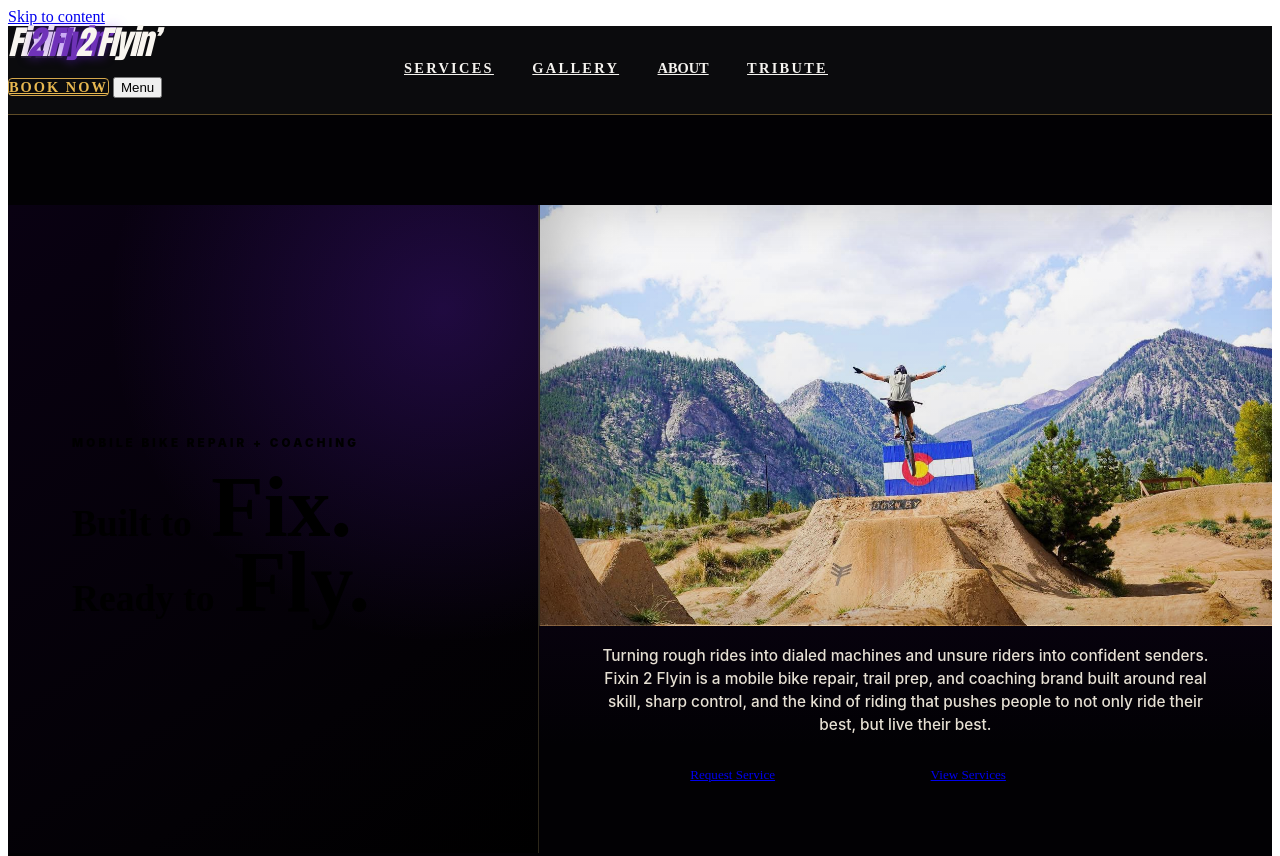
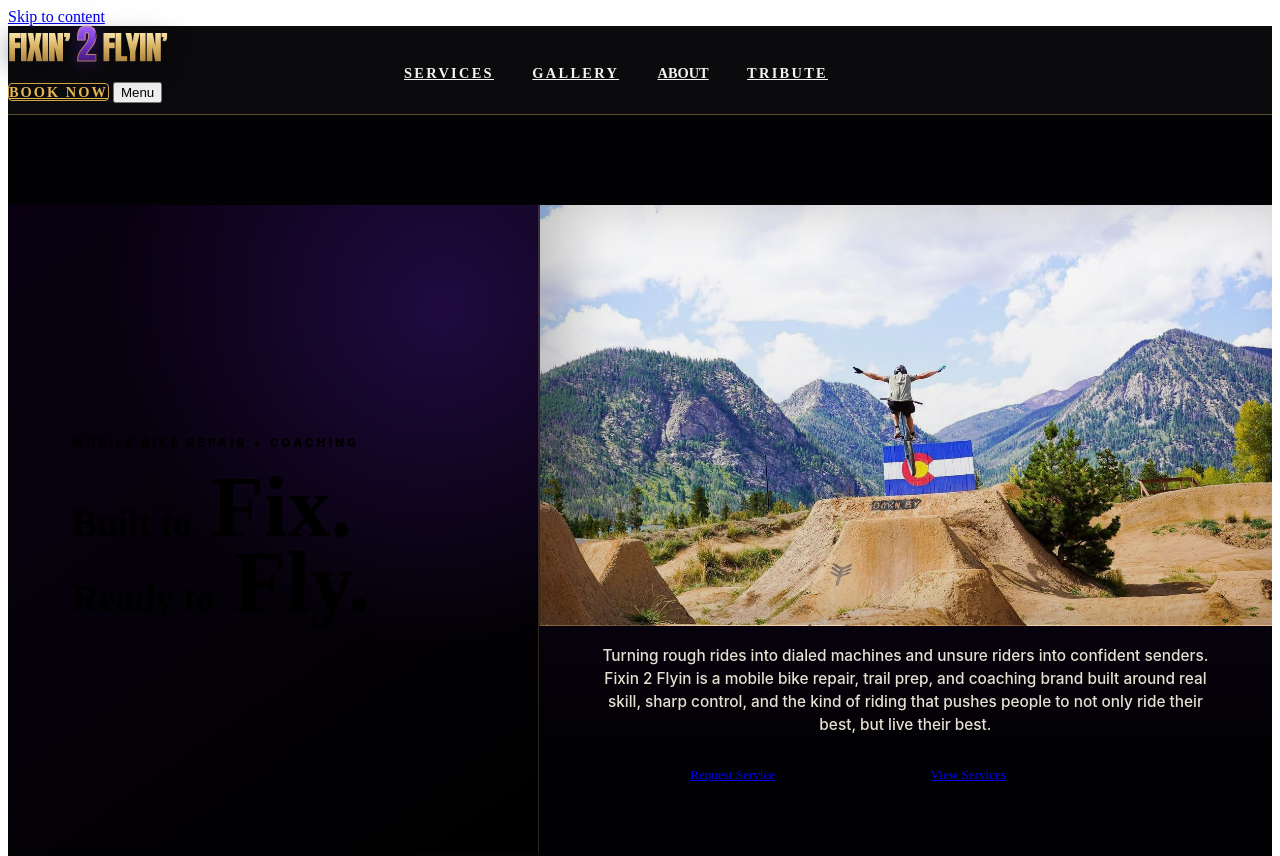
Before and after one commit to kaylamc418/Fixin2flyin, a website: page index.html in a window 1280 px wide. Shown: the top 856 px of the page. Drawn offline with Linux system fonts and the light colour scheme.

Commit message:
Refine navbar with cohesive gold and purple brand wordmark

```diff
--- a/index.html
+++ b/index.html
@@ -17,6 +17,76 @@
   <link rel="preload" as="image" href="assets/lumi-stick.jpg" />
   <link rel="preload" as="image" href="assets/dom-mama.jpg" />
   <link rel="stylesheet" href="styles.css" />
+  <style>
+    /* Cohesive gold/purple navigation wordmark. Navigation only. */
+    .brand-mark::before,
+    .brand-mark::after { content: none !important; }
+
+    .brand-logo-full { display: none !important; }
+
+    .brand-wordmark {
+      display: inline-flex;
+      align-items: baseline;
+      gap: .18em;
+      white-space: nowrap;
+      font-family: Impact, Haettenschweiler, "Arial Narrow Bold", sans-serif;
+      font-size: clamp(1.7rem, 2.6vw, 3rem);
+      font-style: normal;
+      font-weight: 900;
+      line-height: .9;
+      letter-spacing: -.035em;
+      text-transform: uppercase;
+      filter: drop-shadow(0 5px 12px rgba(0,0,0,.55));
+    }
+
+    .brand-wordmark__gold {
+      color: transparent;
+      background: linear-gradient(180deg, #f5df9a 0%, #d4a74c 46%, #9c7028 100%);
+      -webkit-background-clip: text;
+      background-clip: text;
+      text-shadow: 0 1px 0 rgba(255,255,255,.12);
+    }
+
+    .brand-wordmark__two {
+      position: relative;
+      display: inline-block;
+      margin-inline: .02em;
+      font-size: 1.22em;
+      color: transparent;
+      background: linear-gradient(180deg, #a96cff 0%, #6f32b8 52%, #39145e 100%);
+      -webkit-background-clip: text;
+      background-clip: text;
+      -webkit-text-stroke: 1px rgba(220,174,86,.68);
+      text-shadow: 0 0 16px rgba(125,43,255,.42);
+      transition: filter 280ms ease, transform 280ms ease;
+    }
+
+    .brand-mark:hover .brand-wordmark__two,
+    .brand-mark:focus-visible .brand-wordmark__two {
+      transform: translateY(-1px) scale(1.035);
+      filter: brightness(1.15) drop-shadow(0 0 10px rgba(125,43,255,.72));
+    }
+
+    .nav-menu a:nth-child(2),
+    .nav-menu a:nth-child(6),
+    .nav-menu a:nth-child(7) { display: none !important; }
+
+    .nav-menu a:nth-child(1) { order: 1; }
+    .nav-menu a:nth-child(5) { order: 2; }
+    .nav-menu a:nth-child(4) { order: 3; font-size: 0; }
+    .nav-menu a:nth-child(4)::before { content: "About"; font-size: .9rem; }
+    .nav-menu a:nth-child(3) { order: 4; }
+
+    @media (max-width: 980px) {
+      .brand-wordmark { font-size: clamp(1.3rem, 5.6vw, 2rem); }
+      .nav-menu a:nth-child(4)::before { font-size: .82rem; }
+    }
+
+    @media (max-width: 520px) {
+      .brand-wordmark { font-size: 1.08rem; }
+      .brand-wordmark__two { font-size: 1.2em; }
+    }
+  </style>
 </head>
 <body>
   <a class="skip-link" href="#main">Skip to content</a>
@@ -25,6 +95,11 @@
     <nav class="nav-shell" aria-label="Primary navigation">
       <a class="brand-mark" href="#top" aria-label="Fixin 2 Flyin home">
         <img class="brand-logo-full" src="assets/header-logo-full.png" alt="" aria-hidden="true" />
+        <span class="brand-wordmark" aria-hidden="true">
+          <span class="brand-wordmark__gold">Fixin’</span>
+          <span class="brand-wordmark__two">2</span>
+          <span class="brand-wordmark__gold">Flyin’</span>
+        </span>
       </a>
       <div class="nav-menu" id="nav-menu">
         <a href="#services">Services</a>
@@ -104,30 +179,12 @@
           <h2 id="services-title">Repair the bike. Build the rider.</h2>
           <p class="section-lede">Fixin’ 2 Flyin’ combines convenient mobile bicycle service with practical mountain bike coaching. Dom provides on-site repair, tune-ups, brake and gear adjustments, trail preparation, and personalized riding guidance without requiring riders to transport their bikes to a traditional shop.</p>
           <div class="service-list service-list-wide">
-            <article>
-              <h3>Mobile Bike Repair</h3>
-              <p>On-site tune-ups, adjustments, basic maintenance, and ride-readiness checks.</p>
-            </article>
-            <article>
-              <h3>Trail Prep</h3>
-              <p>Pre-ride inspections for mountain routes, trail days, longer rides, and first rides back.</p>
-            </article>
-            <article>
-              <h3>Flat Repair</h3>
-              <p>Tube and tire support, pressure checks, and simple troubleshooting before the next ride.</p>
-            </article>
-            <article>
-              <h3>Brake + Gear Adjustments</h3>
-              <p>Brake feel, shifting performance, cable tension, and control-point checks.</p>
-            </article>
-            <article>
-              <h3>Bike Coaching</h3>
-              <p>One-on-one help for body position, braking, climbing, cornering, handling, jumping, and control.</p>
-            </article>
-            <article>
-              <h3>Ride Support</h3>
-              <p>Ride planning, gear checks, route prep, confidence, and personal progression goals.</p>
-            </article>
+            <article><h3>Mobile Bike Repair</h3><p>On-site tune-ups, adjustments, basic maintenance, and ride-readiness checks.</p></article>
+            <article><h3>Trail Prep</h3><p>Pre-ride inspections for mountain routes, trail days, longer rides, and first rides back.</p></article>
+            <article><h3>Flat Repair</h3><p>Tube and tire support, pressure checks, and simple troubleshooting before the next ride.</p></article>
+            <article><h3>Brake + Gear Adjustments</h3><p>Brake feel, shifting performance, cable tension, and control-point checks.</p></article>
+            <article><h3>Bike Coaching</h3><p>One-on-one help for body position, braking, climbing, cornering, handling, jumping, and control.</p></article>
+            <article><h3>Ride Support</h3><p>Ride planning, gear checks, route prep, confidence, and personal progression goals.</p></article>
           </div>
         </div>
       </div>
@@ -141,26 +198,10 @@
           <p>Mobile support, trail knowledge, and coaching that stays grounded in what riders actually need to progress.</p>
         </div>
         <div class="code-grid">
-          <article class="code-card reveal">
-            <span>01</span>
-            <h3>Mobile convenience</h3>
-            <p>Repairs and adjustments come directly to the rider, reducing the time and difficulty involved in transporting a bicycle to a shop.</p>
-          </article>
-          <article class="code-card reveal">
-            <span>02</span>
-            <h3>Repair and coaching in one service</h3>
-            <p>Dom can address both the bike and the rider, helping improve mechanical readiness, riding control, confidence, and trail preparation.</p>
-          </article>
-          <article class="code-card reveal">
-            <span>03</span>
-            <h3>Individual attention</h3>
-            <p>One-on-one guidance allows the session to focus on the rider’s current experience, goals, and areas for improvement.</p>
-          </article>
-          <article class="code-card reveal">
-            <span>04</span>
-            <h3>Real-world trail focus</h3>
-            <p>Coaching can cover practical foundations such as body position, braking, cornering, line choice, momentum, and controlled progression.</p>
-          </article>
+          <article class="code-card reveal"><span>01</span><h3>Mobile convenience</h3><p>Repairs and adjustments come directly to the rider, reducing the time and difficulty involved in transporting a bicycle to a shop.</p></article>
+          <article class="code-card reveal"><span>02</span><h3>Repair and coaching in one service</h3><p>Dom can address both the bike and the rider, helping improve mechanical readiness, riding control, confidence, and trail preparation.</p></article>
+          <article class="code-card reveal"><span>03</span><h3>Individual attention</h3><p>One-on-one guidance allows the session to focus on the rider’s current experience, goals, and areas for improvement.</p></article>
+          <article class="code-card reveal"><span>04</span><h3>Real-world trail focus</h3><p>Coaching can cover practical foundations such as body position, braking, cornering, line choice, momentum, and controlled progression.</p></article>
         </div>
       </div>
     </section>
@@ -173,30 +214,12 @@
           <p>Short visual labels. Real images. No extra marketing copy inside the gallery.</p>
         </div>
         <div class="gallery-grid">
-          <figure class="gallery-large reveal">
-            <img class="pos-top" src="assets/trail-action.jpg" alt="Mountain biker riding a jump on a forest trail" loading="lazy" decoding="async" />
-            <figcaption>Bike Action</figcaption>
-          </figure>
-          <figure class="reveal">
-            <img class="pos-center" src="assets/tire-closeup.jpg" alt="Close view of a bike tire and rim" loading="lazy" decoding="async" />
-            <figcaption>Bike Prep</figcaption>
-          </figure>
-          <figure class="reveal">
-            <img class="pos-center" src="assets/air-jump.jpg" alt="Rider performing a big air jump" loading="lazy" decoding="async" />
-            <figcaption>Air Progression</figcaption>
-          </figure>
-          <figure class="reveal">
-            <img class="pos-center" src="assets/bike-detail-rocks.jpg" alt="Close detail of a blue bike near rocks" loading="lazy" decoding="async" />
-            <figcaption>Trail Views</figcaption>
-          </figure>
-          <figure class="reveal">
-            <img class="pos-center" src="assets/blue-bike.jpg" alt="Blue mountain bike build with purple components" loading="lazy" decoding="async" />
-            <figcaption>Ride Ready</figcaption>
-          </figure>
-          <figure class="reveal">
-            <img class="pos-center" src="assets/dom-lumi-gallery.jpeg" alt="Dom relaxing with Lumi" loading="lazy" decoding="async" />
-            <figcaption>Lumi</figcaption>
-          </figure>
+          <figure class="gallery-large reveal"><img class="pos-top" src="assets/trail-action.jpg" alt="Mountain biker riding a jump on a forest trail" loading="lazy" decoding="async" /><figcaption>Bike Action</figcaption></figure>
+          <figure class="reveal"><img class="pos-center" src="assets/tire-closeup.jpg" alt="Close view of a bike tire and rim" loading="lazy" decoding="async" /><figcaption>Bike Prep</figcaption></figure>
+          <figure class="reveal"><img class="pos-center" src="assets/air-jump.jpg" alt="Rider performing a big air jump" loading="lazy" decoding="async" /><figcaption>Air Progression</figcaption></figure>
+          <figure class="reveal"><img class="pos-center" src="assets/bike-detail-rocks.jpg" alt="Close detail of a blue bike near rocks" loading="lazy" decoding="async" /><figcaption>Trail Views</figcaption></figure>
+          <figure class="reveal"><img class="pos-center" src="assets/blue-bike.jpg" alt="Blue mountain bike build with purple components" loading="lazy" decoding="async" /><figcaption>Ride Ready</figcaption></figure>
+          <figure class="reveal"><img class="pos-center" src="assets/dom-lumi-gallery.jpeg" alt="Dom relaxing with Lumi" loading="lazy" decoding="async" /><figcaption>Lumi</figcaption></figure>
         </div>
       </div>
     </section>
@@ -207,36 +230,26 @@
           <p class="eyebrow">Dom + Lumi</p>
           <h2 id="story-title">The ride has a co-pilot.</h2>
           <p class="lumi-intro">Fixin 2 Flyin brings Dom’s world into one place: bikes, mountain air, hard rides, van-life basecamps, and Lumi alongside the journey.</p>
-          <div class="media-frame lumi-photo lumi-photo-mobile reveal">
-            <img src="assets/lumi-stick.jpg" alt="Lumi carrying a big stick outside near bikes" decoding="async" />
-          </div>
+          <div class="media-frame lumi-photo lumi-photo-mobile reveal"><img src="assets/lumi-stick.jpg" alt="Lumi carrying a big stick outside near bikes" decoding="async" /></div>
           <p class="lumi-body">Lumi is more than a trail companion. She is part of the everyday adventure, the road miles, basecamp stops, mountain air, and quiet moments between rides.</p>
           <p class="small-note lumi-closing">Loyalty. Courage. Pure joy.</p>
           <p class="small-note lumi-ending">That’s Lumi. That’s family.</p>
           <p class="lumi-follow-label">FOLLOW LUMI’S ADVENTURES</p>
           <a class="button secondary lumi-follow-button" href="https://www.instagram.com/" target="_blank" rel="noreferrer" hidden>Follow Lumi on Instagram</a>
         </div>
-        <div class="media-frame lumi-photo lumi-photo-desktop reveal">
-          <img src="assets/lumi-stick.jpg" alt="Lumi carrying a big stick outside near bikes" decoding="async" />
-        </div>
+        <div class="media-frame lumi-photo lumi-photo-desktop reveal"><img src="assets/lumi-stick.jpg" alt="Lumi carrying a big stick outside near bikes" decoding="async" /></div>
       </div>
     </section>
 
     <section class="tribute section-pad" id="tribute" aria-labelledby="tribute-title">
       <div class="container tribute-grid reveal">
-        <div class="tribute-image">
-          <img src="assets/dom-mama.jpg" alt="Dom smiling with his mama" decoding="async" />
-        </div>
+        <div class="tribute-image"><img src="assets/dom-mama.jpg" alt="Dom smiling with his mama" decoding="async" /></div>
         <div class="tribute-copy">
           <p class="eyebrow">For Dom's Mama</p>
           <h2 id="tribute-title">Love. Laughter. Strength.</h2>
           <p>A tribute to a beautiful woman whose fun-loving spirit, caring heart, and steady love helped shape the man Dom is today.</p>
           <p>May she live through his courage, his drive, the freedom he chases, and every mile he rides.</p>
-          <div class="tribute-motto">
-            <span class="motto-line" aria-hidden="true"></span>
-            <span>ALWAYS RIDING WITH US</span>
-            <span class="motto-line" aria-hidden="true"></span>
-          </div>
+          <div class="tribute-motto"><span class="motto-line" aria-hidden="true"></span><span>ALWAYS RIDING WITH US</span><span class="motto-line" aria-hidden="true"></span></div>
         </div>
       </div>
     </section>
@@ -263,17 +276,13 @@
 
     <section class="soundtrack-strip" id="soundtrack" aria-labelledby="soundtrack-title" hidden>
       <div class="container soundtrack-panel reveal">
-        <div class="soundtrack-graphic" aria-hidden="true">
-          <span></span><span></span><span></span><span></span><span></span>
-        </div>
+        <div class="soundtrack-graphic" aria-hidden="true"><span></span><span></span><span></span><span></span><span></span></div>
         <div class="soundtrack-copy">
           <p class="eyebrow">Soundtrack for the Ride</p>
           <h2 id="soundtrack-title">Press play. Turn it up. Keep moving.</h2>
           <p class="fine-print">A music cue for the ride, not a Dom video. Add a licensed track or a true riding edit later if you want this section to change meaning.</p>
         </div>
-        <button class="soundtrack-button" id="soundtrack-toggle" type="button" aria-pressed="false">
-          <span class="soundtrack-label">Play</span>
-        </button>
+        <button class="soundtrack-button" id="soundtrack-toggle" type="button" aria-pressed="false"><span class="soundtrack-label">Play</span></button>
       </div>
     </section>
   </main>
@@ -287,22 +296,8 @@
         <p class="footer-desc">Mobile bike repair, trail prep, and coaching for riders who want a clearer, stronger ride.</p>
       </div>
       <div class="footer-nav-cols">
-        <nav aria-label="Experience">
-          <h4>EXPERIENCE</h4>
-          <ul>
-            <li><a href="#services">Services</a></li>
-            <li><a href="#why-doms">Why Choose Dom</a></li>
-            <li><a href="#gallery">Gallery</a></li>
-          </ul>
-        </nav>
-        <nav aria-label="Pro Clinics">
-          <h4>PRO CLINICS</h4>
-          <ul>
-            <li><a href="#tribute">Tribute</a></li>
-            <li hidden><a href="#soundtrack">Soundtrack</a></li>
-            <li><a href="#contact">Contact</a></li>
-          </ul>
-        </nav>
+        <nav aria-label="Experience"><h4>EXPERIENCE</h4><ul><li><a href="#services">Services</a></li><li><a href="#why-doms">Why Choose Dom</a></li><li><a href="#gallery">Gallery</a></li></ul></nav>
+        <nav aria-label="Pro Clinics"><h4>PRO CLINICS</h4><ul><li><a href="#tribute">Tribute</a></li><li hidden><a href="#soundtrack">Soundtrack</a></li><li><a href="#contact">Contact</a></li></ul></nav>
       </div>
       <div class="footer-contact">
         <h4>CONTACT</h4>
@@ -316,11 +311,7 @@
     </div>
     <div class="footer-bottom">
       <p class="copyright">© 2026 Fixin 2 Flyin. Built to last. Designed of golden energy.</p>
-      <div class="scroll-top" aria-label="Back to top">
-        <span aria-hidden="true">▲</span>
-        <span aria-hidden="true">▲</span>
-        <span aria-hidden="true">▲</span>
-      </div>
+      <div class="scroll-top" aria-label="Back to top"><span aria-hidden="true">▲</span><span aria-hidden="true">▲</span><span aria-hidden="true">▲</span></div>
       <p class="pwa-status"><span class="pwa-dot" aria-hidden="true"></span>Offline-capable client state</p>
     </div>
   </footer>
```
